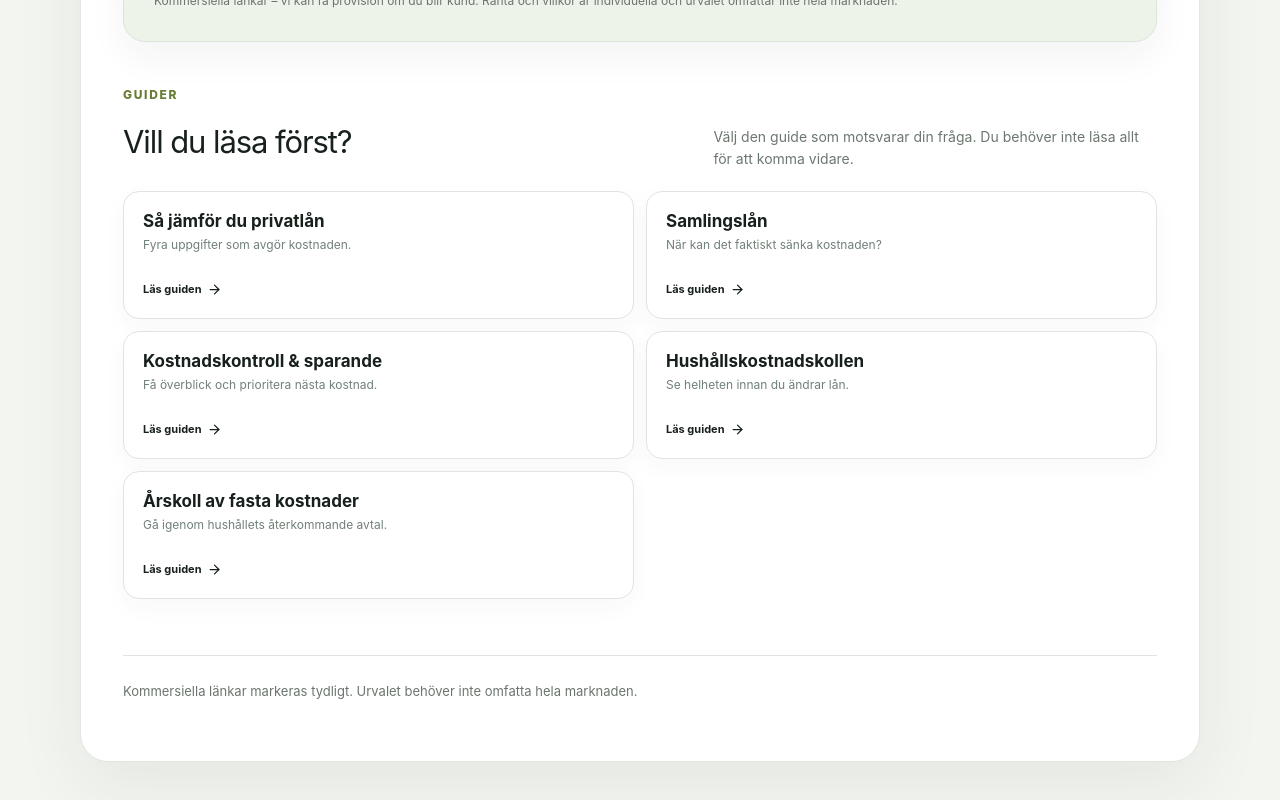
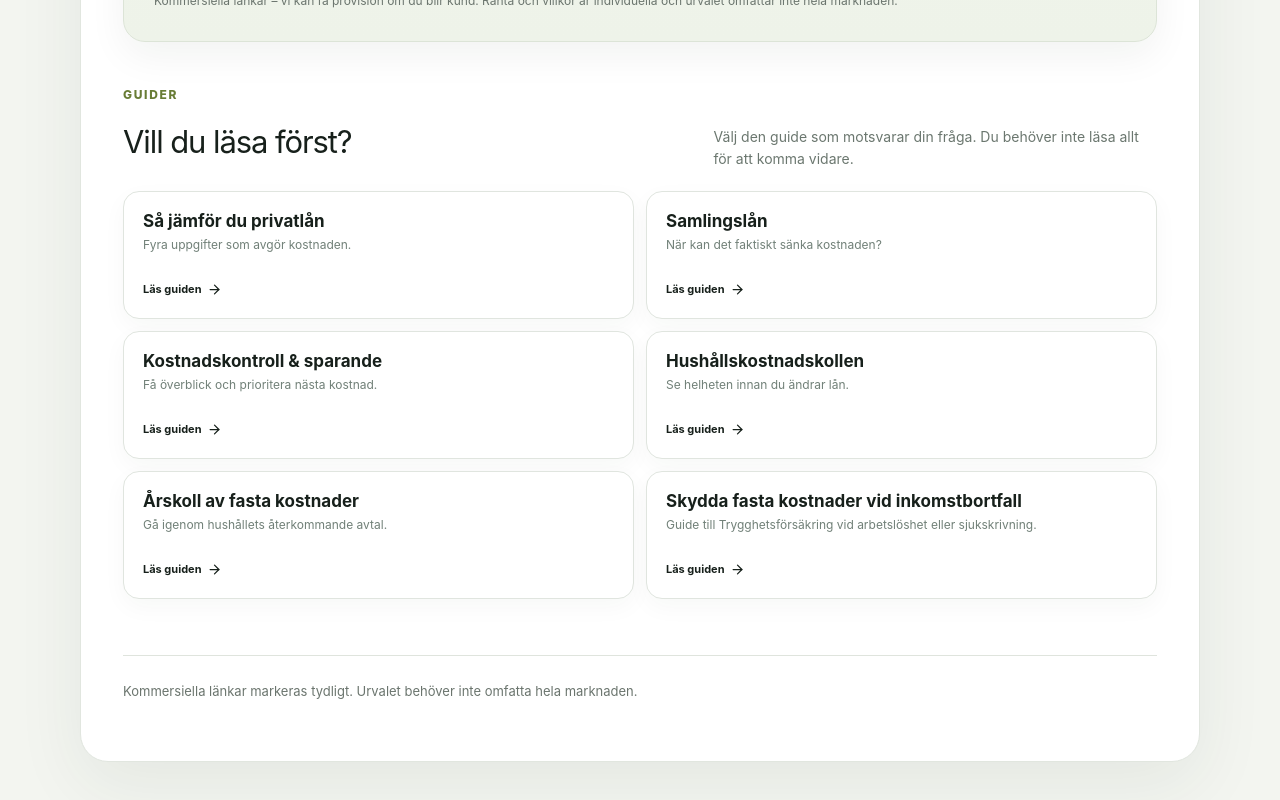
Before and after one commit to arvidlandin-cpu/sankkostnaden, a Next.js app: page /ekonomi in a window 1280 px wide. Shown: the part 1851-2651 px from the top of the page. Built offline with nearby package versions, Linux system fonts and the light colour scheme.

Commit message:
Cross-link income protection from economy

```diff
--- a/pages/ekonomi/index.tsx
+++ b/pages/ekonomi/index.tsx
@@ -53,6 +53,7 @@ export default function Ekonomi(){
       {href:'/ekonomi/kostnadskontroll-och-sparande/',title:'Kostnadskontroll & sparande',text:'Få överblick och prioritera nästa kostnad.'},
       {href:'/verktyg/hushallskostnadskollen/',title:'Hushållskostnadskollen',text:'Se helheten innan du ändrar lån.'},
       {href:'/guide/arskoll-fasta-kostnader/',title:'Årskoll av fasta kostnader',text:'Gå igenom hushållets återkommande avtal.'},
+      {href:'/forsakring/trygghetsforsakring/',title:'Skydda fasta kostnader vid inkomstbortfall',text:'Guide till Trygghetsförsäkring vid arbetslöshet eller sjukskrivning.'},
     ]}
   />;
 }
```
